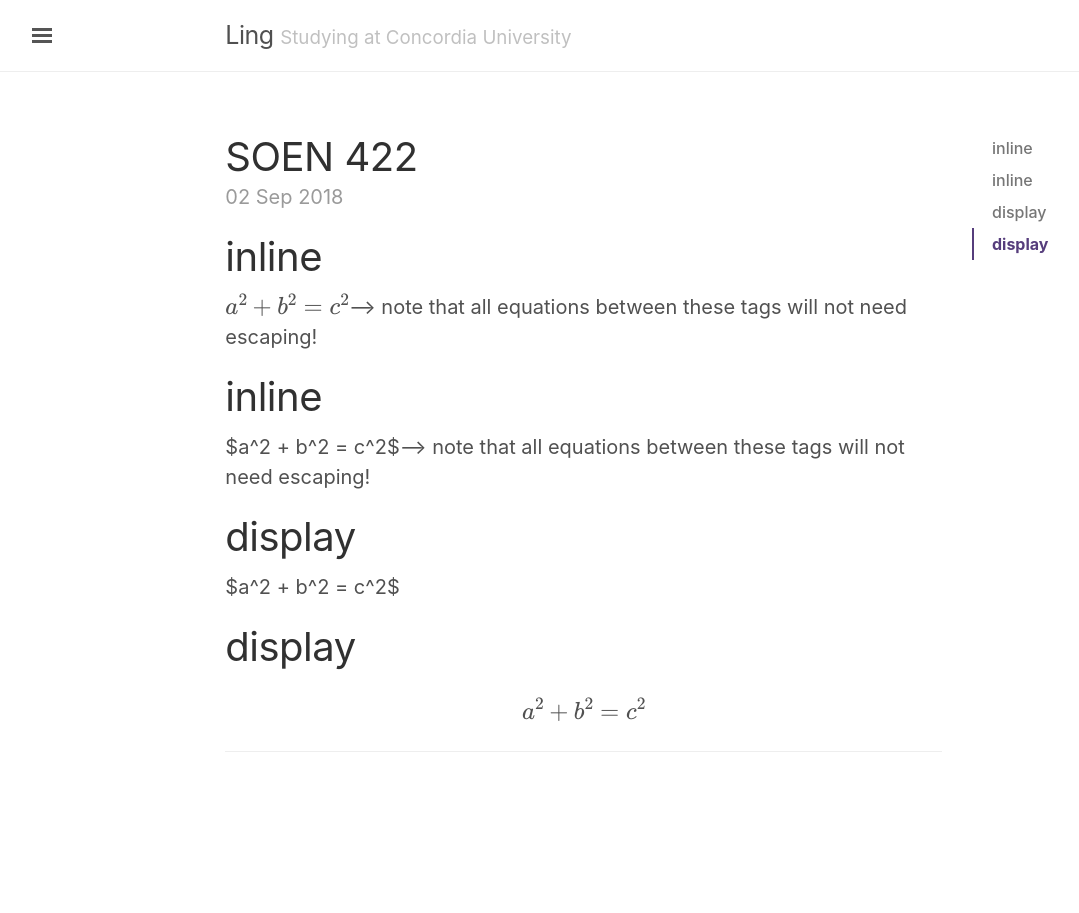
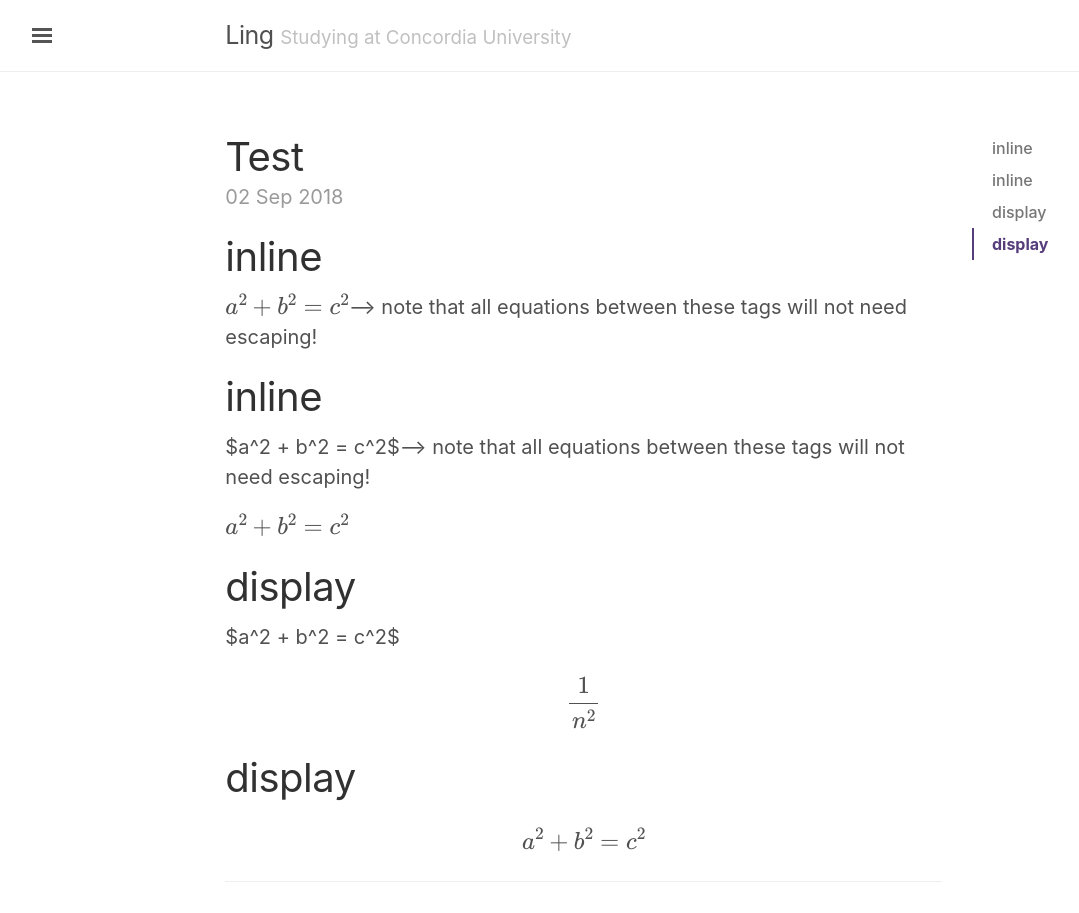
Before and after one commit to lingt-xyz/note, a Jekyll site: the page built from _posts/2018-09-02-Test.md, in a window 1280 px wide. Shown: the whole page, without its empty margins (3-1082 px from the left). Built offline with Jekyll 4.4.1, drawn with Linux system fonts in a browser that asks for light colours; formulas are drawn with MathJax 3; comment, search, counter and statistics services are not loaded.

Commit message:
test latex

```diff
--- a/_posts/2018-09-02-Test.md
+++ b/_posts/2018-09-02-Test.md
@@ -1,5 +1,5 @@
 ---
-title: SOEN 422
+title: Test
 layout: course
 comments: true
 ---
@@ -16,6 +16,8 @@ $$a^2 + b^2 = c^2$$--> note that all equations between these tags will not need
 
 $a^2 + b^2 = c^2$--> note that all equations between these tags will not need escaping!
 
+\\(a^2 + b^2 = c^2\\)
+
 {% endraw %}
 
 # display
@@ -26,6 +28,8 @@ $a^2 + b^2 = c^2$
 
 {% endraw %}
 
+\\[ \frac{1}{n^{2}} \\]
+
 
 # display
 
```
